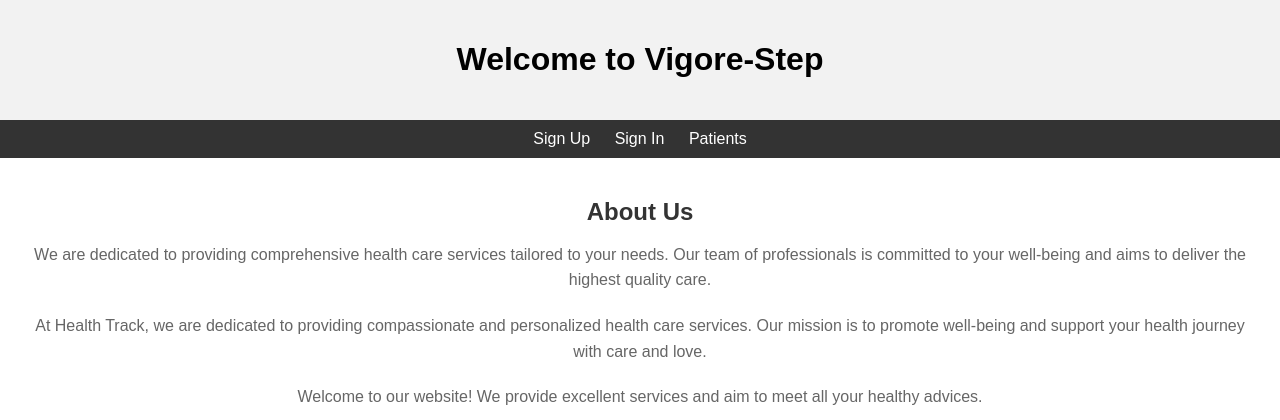
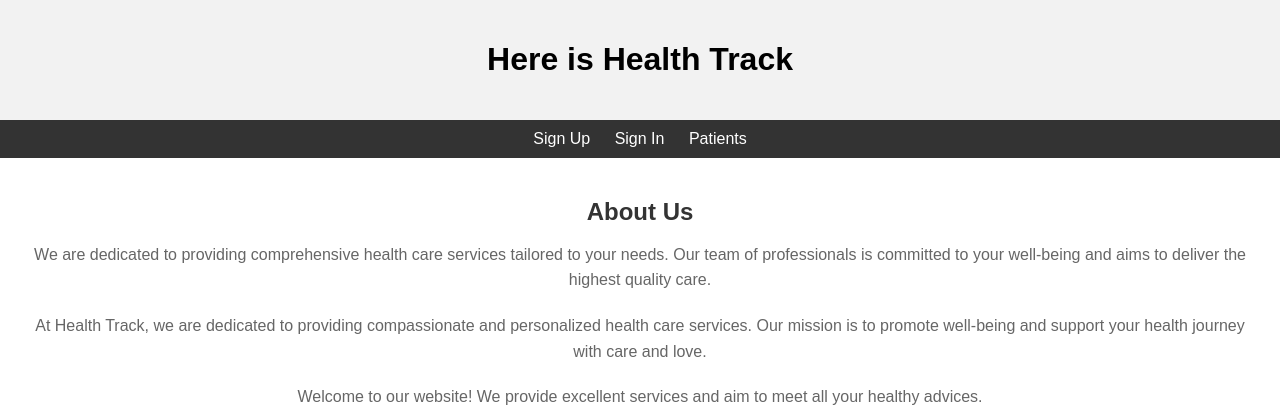
Before and after one commit to Rajaram-Jagadeeswaran/Healthcare_System, a Django app: page / in a window 1280 px wide. Shown: the top 420 px of the page. Run offline with Django 3.2, Linux system fonts and the light colour scheme.

Commit message:
new version 5.0

```diff
--- a/hospital/templates/patients/index.html
+++ b/hospital/templates/patients/index.html
@@ -54,7 +54,7 @@
 </head>
 <body>
     <header>
-        <h1>Welcome to Vigore-Step</h1>
+        <h1>Here is Health Track</h1>
     </header>
     <nav>
         <a href="{% url 'users:sign_up' %}">Sign Up</a>
```
